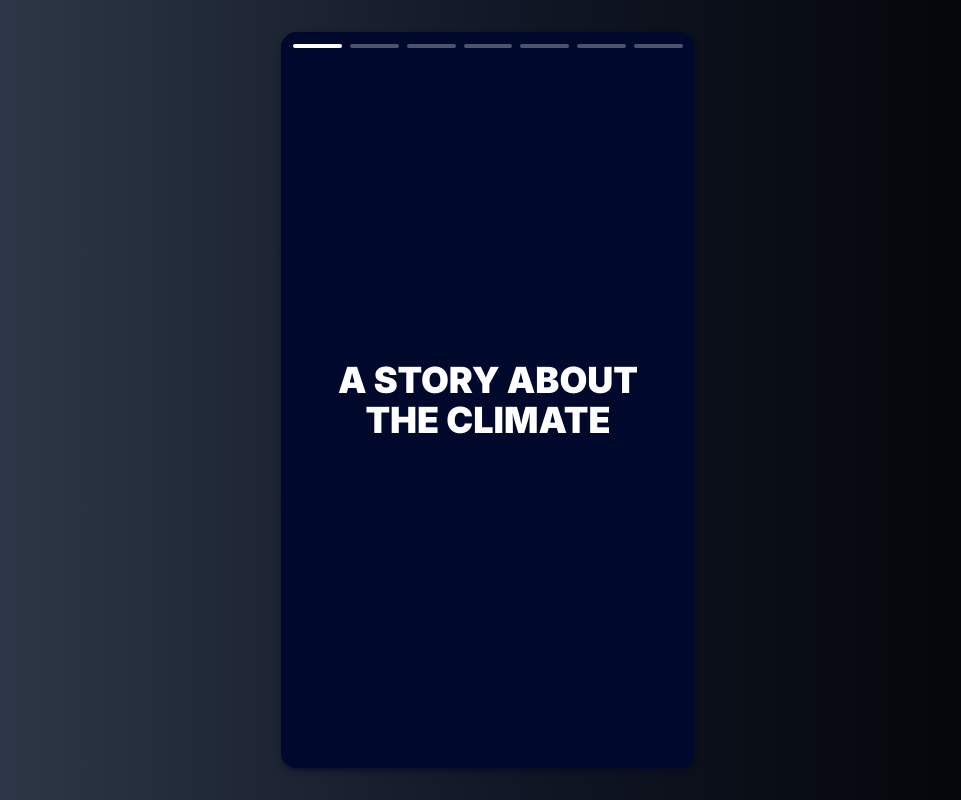
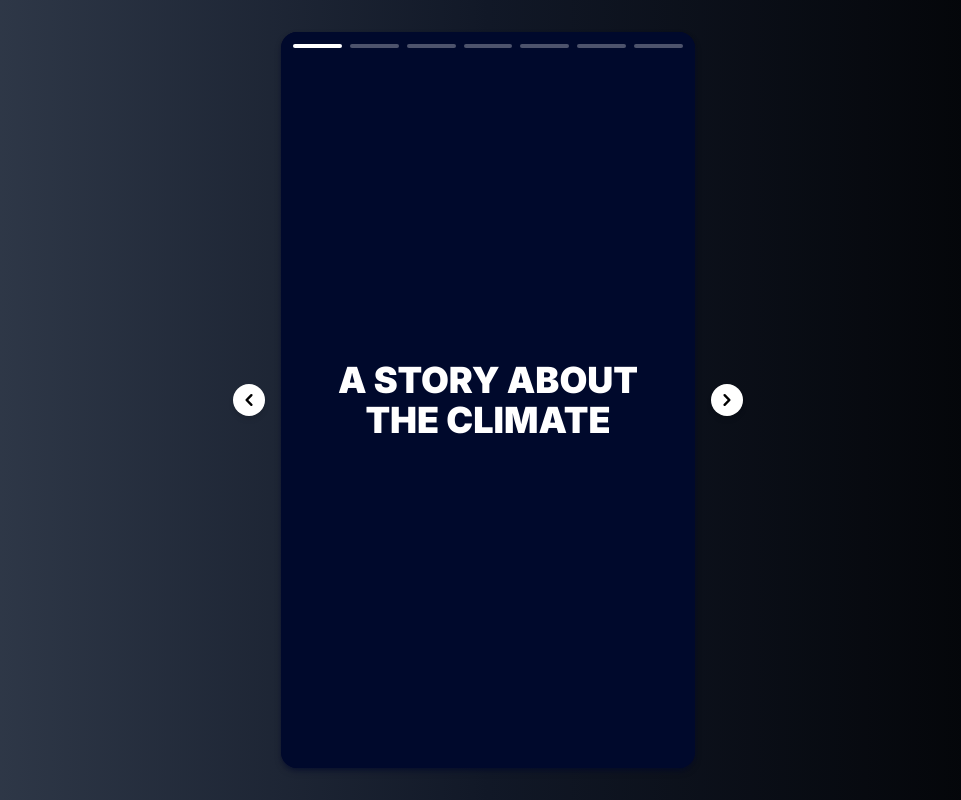
Before and after one commit to seralichtenhahn/cci-our-planet-wrapped, a Next.js app: page /slides/1/ in a window 1280 px wide. Shown: the whole page, without its empty margins (152-1113 px from the left). Built offline with nearby package versions, Linux system fonts and the light colour scheme; no server answers.

Commit message:
add more sophisticated navigation

```diff
--- /dev/null
+++ b/components/NextPrevLink.js
@@ -0,0 +1,23 @@
+import { ChevronLeftIcon, ChevronRightIcon } from '@heroicons/react/solid'
+
+import Link from 'next/link'
+import React from 'react'
+import clsx from 'clsx'
+import useSlideNavigation from '@/hooks/useSlideNavigation'
+
+export default function NextPrevLink({ variant }) {
+  const { href, isDisabled } = useSlideNavigation({ variant })
+
+  return (
+    <Link href={href}>
+      <a
+        className={clsx(
+          'hidden w-8 h-8 p-1 bg-white rounded-full shadow-md md:block',
+          isDisabled && 'opacity-50 cursor-not-allowed select-none',
+        )}
+      >
+        {variant === 'next' ? <ChevronRightIcon /> : <ChevronLeftIcon />}
+      </a>
+    </Link>
+  )
+}
--- a/components/SlideNavigation.js
+++ b/components/SlideNavigation.js
@@ -1,14 +1,38 @@
+import React, { useEffect } from 'react'
+
 import Link from 'next/link'
-import React from 'react'
 import clsx from 'clsx'
 import { motion } from 'framer-motion'
 import { useRouter } from 'next/router'
+import useSlideNavigation from '@/hooks/useSlideNavigation'
+import { useSwipeable } from 'react-swipeable'
 
-export default function SlideNavigation({ currentPage }) {
+export default function SlideNavigation() {
   const router = useRouter()
 
-  const pages = 7
-  const basePath = `/slides/${router.query.country}/`
+  const { totalPages, basePath, currentPage, ...prevPage } = useSlideNavigation(
+    {
+      variant: 'prev',
+    },
+  )
+  const nextPage = useSlideNavigation({ variant: 'next' })
+
+  // mobile swipe navigation
+  const { ref } = useSwipeable({
+    onSwipedLeft(e) {
+      router.push(nextPage.href)
+    },
+    onSwipedRight(e) {
+      router.push(prevPage.href)
+    },
+    touchEventOptions: {
+      once: true,
+    },
+  })
+
+  useEffect(() => {
+    ref(document)
+  }, [])
 
   return (
     <motion.div
@@ -16,12 +40,12 @@ export default function SlideNavigation({ currentPage }) {
       animate={{ opacity: 1 }}
       className="absolute top-0 left-0 z-50 flex justify-between w-full gap-2 px-3 py-3"
     >
-      {Array.from({ length: pages }).map((_, i) => (
+      {Array.from({ length: totalPages }).map((_, i) => (
         <Link key={i} href={i ? `${basePath}${i}` : basePath}>
           <a
             className={clsx(
               'block flex-1 h-1 rounded transform transition-transform hover:scale-y-[2]',
-              currentPage > i ? 'bg-white' : 'bg-white/30',
+              currentPage >= i ? 'bg-white' : 'bg-white/30',
             )}
           >
             <span className="sr-only">{`Go to page ${i}`}</span>
--- /dev/null
+++ b/hooks/useSlideNavigation.js
@@ -0,0 +1,25 @@
+import { useRouter } from 'next/router'
+
+const totalPages = 7
+
+const useSlideNavigation = ({ variant }) => {
+  const router = useRouter()
+  const { country } = router.query
+
+  const basePath = `/slides/${router.query.country}/`
+
+  const currentPage = Number(router.pathname.split('/').at(-1)) || 0
+  const prevPage = currentPage > 1 ? currentPage - 1 : ''
+  const nextPage = currentPage + 1
+
+  const href =
+    variant === 'next'
+      ? `/slides/${country}/${nextPage}`
+      : `/slides/${country}${prevPage ? '/' : ''}${prevPage}`
+
+  const isDisabled = href === router.asPath
+
+  return { isDisabled, href, basePath, totalPages, currentPage }
+}
+
+export default useSlideNavigation
--- a/layouts/AppShell.js
+++ b/layouts/AppShell.js
@@ -1,9 +1,18 @@
+import NextPrevLink from '@/components/NextPrevLink'
+import { useRouter } from 'next/router'
+
 export default function Layout({ children }) {
+  const router = useRouter()
+
+  const isSlideShow = router.pathname.includes('slides')
+
   return (
-    <div className="w-screen h-screen font-sans bg-gradient-to-r from-gray-700 via-gray-900 to-black md:flex md:items-center md:justify-center md:p-8">
+    <div className="w-screen h-screen font-sans md:space-x-4 bg-gradient-to-r from-gray-700 via-gray-900 to-black md:flex md:items-center md:justify-center md:p-8">
+      {isSlideShow && <NextPrevLink variant="prev" />}
       <main className="h-full relative w-full bg-primary-dark overflow-y-auto overflow-x-hidden md:max-w-max md:shadow-md md:shadow-primary-dark/50 md:aspect-[9/16] md:rounded-2xl">
         {children}
       </main>
+      {isSlideShow && <NextPrevLink variant="next" />}
     </div>
   )
 }
--- a/package.json
+++ b/package.json
@@ -21,6 +21,7 @@
     "next-pwa": "^5.5.2",
     "react": "18.1.0",
     "react-dom": "18.1.0",
+    "react-swipeable": "^7.0.0",
     "react-use": "^17.3.2",
     "swr": "^1.3.0"
   },
--- a/pages/slides/[country]/1.js
+++ b/pages/slides/[country]/1.js
@@ -54,7 +54,7 @@ export default function OvershootDay() {
 
   return (
     <>
-      <SlideNavigation currentPage={2} />
+      <SlideNavigation />
       <motion.div
         initial={{ y: '-100%' }}
         animate={{ y: `${yearProgress - 100}%` }}
--- a/pages/slides/[country]/2.js
+++ b/pages/slides/[country]/2.js
@@ -15,7 +15,7 @@ export default function Facts() {
 
   return (
     <>
-      <SlideNavigation currentPage={3} />
+      <SlideNavigation />
       <TransitionWrapper>
         <div className="flex flex-col w-full h-full gap-6 px-8 py-12 text-white bg-primary-dark">
           <h2 className="text-4xl font-black uppercase">About {name}:</h2>
--- a/pages/slides/[country]/4.js
+++ b/pages/slides/[country]/4.js
@@ -25,7 +25,7 @@ export default function HistorcialData() {
 
   return (
     <>
-      <SlideNavigation currentPage={5} />
+      <SlideNavigation />
       <TransitionWrapper background="bg-accent-red">
         <div className="flex flex-col w-full h-full gap-8 px-8 text-white">
           <div className="flex flex-col gap-6 pt-12">
--- a/pages/slides/[country]/index.js
+++ b/pages/slides/[country]/index.js
@@ -9,7 +9,7 @@ export default function Country() {
 
   return (
     <>
-      <SlideNavigation currentPage={1} />
+      <SlideNavigation />
       <TransitionWrapper delay={1}>
         <div className="flex flex-col justify-center w-full h-full gap-6 px-8 py-8 text-white bg-primary-dark">
           <h2 className="text-4xl font-black text-center uppercase">
```
Also changed, not shown: 1 other file (tests, documents, lock files or other folders).
